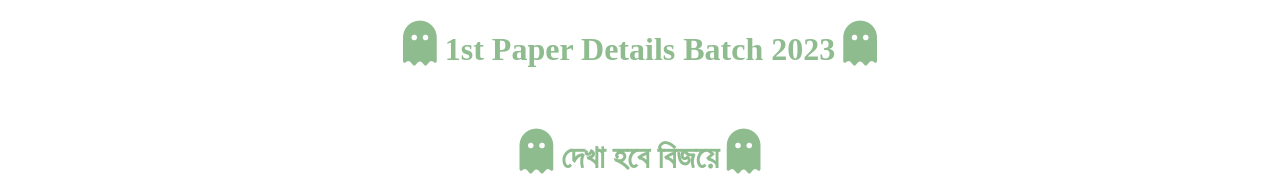
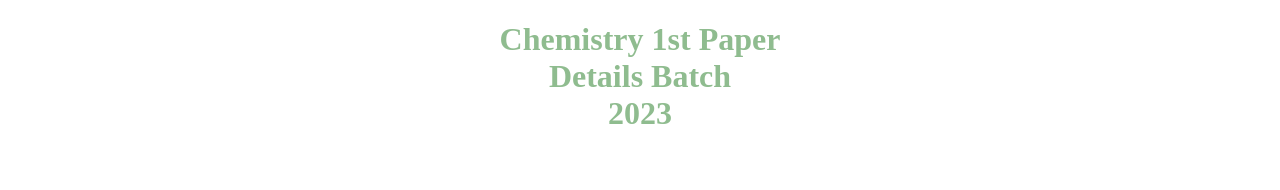
Before and after one commit to Dev-ACA/Chemistry1stPdetailsBatch23-DHB, a plain HTML site: page index.html in a window 1280 px wide. Shown: the top 190 px of the page. Drawn offline with Linux system fonts and the light colour scheme.

Commit message:
Update index.html

```diff
--- a/index.html
+++ b/index.html
@@ -26,7 +26,7 @@ a:hover, a:active {
 </head>
 <body>
 
-<h1 class="center"><i class="fa-solid fa-ghost" style="font-size:45px;color:darkseagreen;"></i> 1st Paper Details Batch 2023  <i class="fa-solid fa-ghost" style="font-size:45px;color:darkseagreen;"></i></h1><br>
+<h1 class="center"> Chemistry 1st Paper <br> Details Batch <br> 2023  </h1><br>
   <h1 class="center"><i class="fa-solid fa-ghost" style="font-size:45px;color:darkseagreen;"></i> দেখা হবে বিজয়ে <i class="fa-solid fa-ghost" style="font-size:45px;color:darkseagreen;"></i></h2><br>
 
 
```
